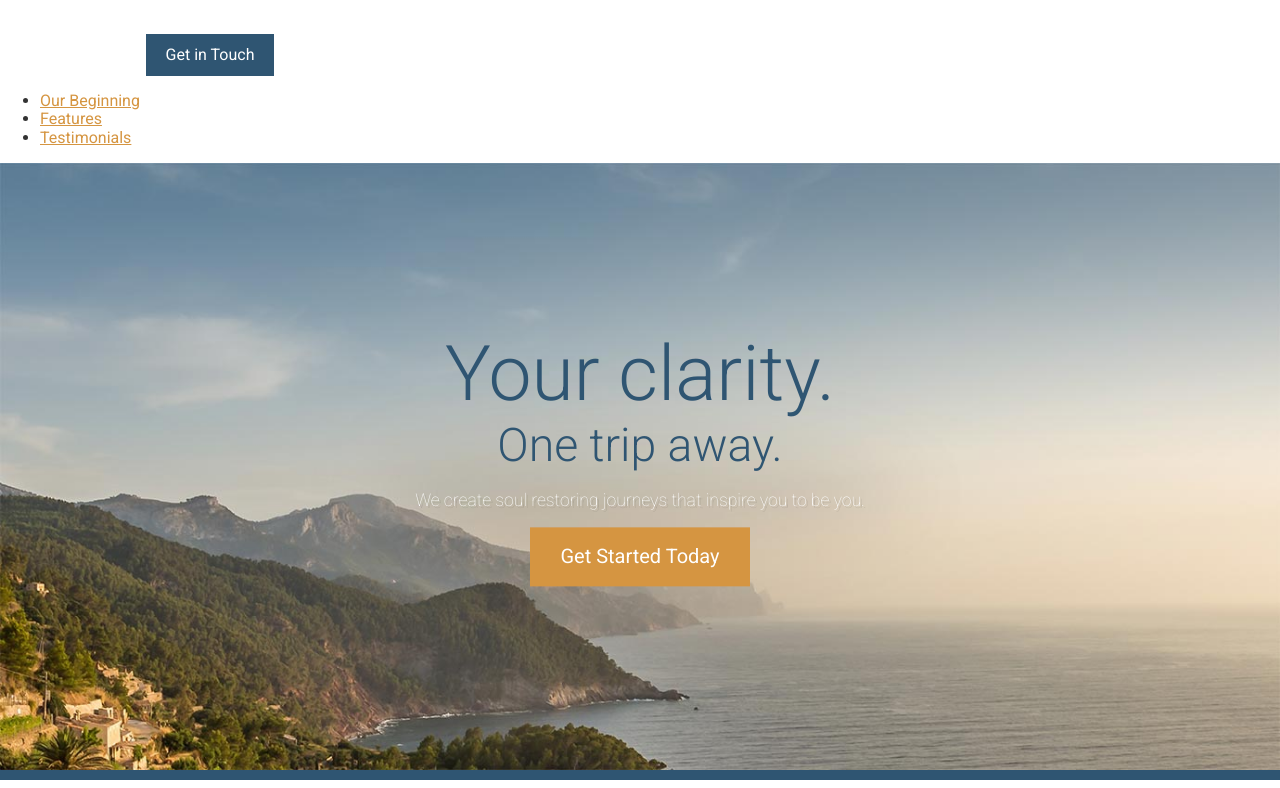
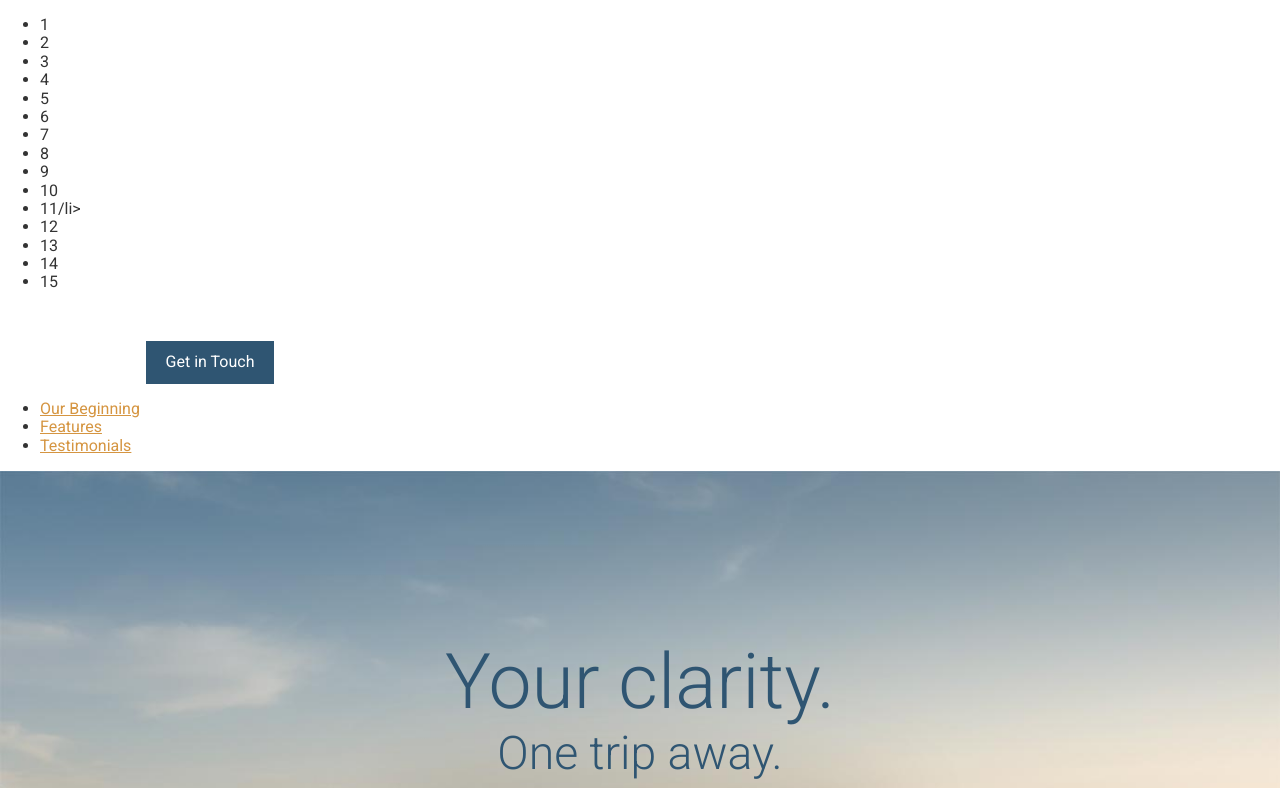
Before and after one commit to dilipthakor/travel, a website: page app/index.html in a window 1280 px wide. Shown: the top 788 px of the page. Drawn offline with Linux system fonts and the light colour scheme.

Commit message:
counted to fifteen

```diff
--- a/app/index.html
+++ b/app/index.html
@@ -11,7 +11,23 @@
 
 </head>
 <body>
-
+  <ul>
+    <li>1</li>
+    <li>2</li>
+    <li>3</li>
+    <li>4</li>
+    <li>5</li>
+    <li>6</li>
+    <li>7</li>
+    <li>8</li>
+    <li>9</li>
+    <li>10</li>
+    <li>11/li>
+    <li>12</li>
+    <li>13</li>
+    <li>14</li>
+    <li>15</li>
+  </ul>
   <header>
     <img src="assets/images/icons/clear-view-escapes.svg">
     <a href="#" class="btn">Get in Touch</a>
```
